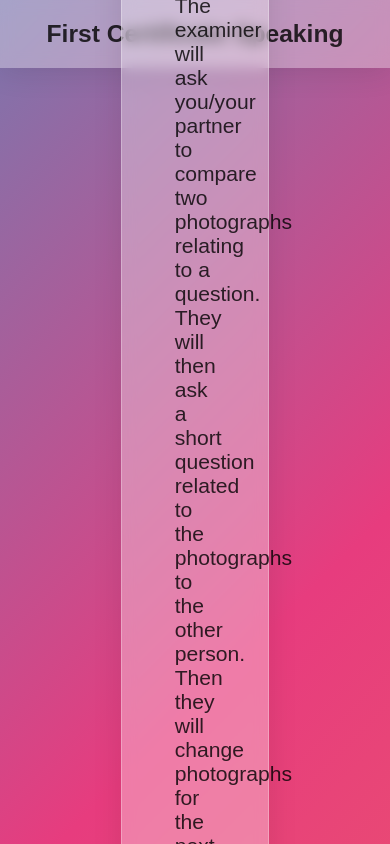
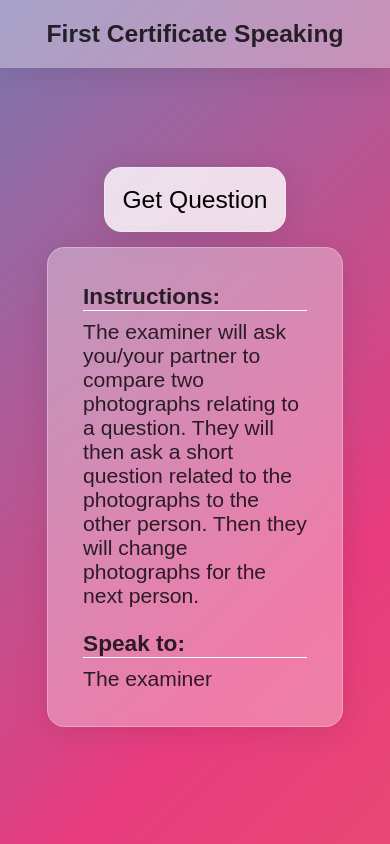
Before and after one commit to 11ac11/speakgen, a Next.js app: page /speaking2 in a window 390 px wide. Shown: the top 844 px of the page. Built offline with nearby package versions, Linux system fonts and the light colour scheme; a web font is replaced by a local one.

Commit message:
[CSS - Global]: container and instruction box made responsive

```diff
--- a/pages/speaking1.tsx
+++ b/pages/speaking1.tsx
@@ -1,7 +1,6 @@
 import { useEffect, useState } from 'react';
 import Questionbtn from '../components/questionbtn';
 import { part1 } from '../dataPart1';
-import styles from '../styles/speaking1.module.css';
 import Timer from '../components/timer';
 import Instructions from '../components/instructions';
 import Secondarybtn from '../components/secondarybtn';
@@ -65,7 +64,7 @@ export default function SpeakingOne() {
         <>
           {question ? (
             <div className="themeCont glass">
-              <p className={styles.themeText}>{theme}</p>
+              <p className="themeText">{theme}</p>
               <h2>{question}</h2>
             </div>
           ) : (
--- a/styles/globals.css
+++ b/styles/globals.css
@@ -26,7 +26,6 @@ main {
   max-width: 85%;
   margin: auto;
 }
-
 
 * {
   box-sizing: border-box;
@@ -181,3 +180,30 @@ button:hover::after, button:active::after {
 		background-position: 0% 50%;
 	}
 }
+
+@media only screen and (max-width: 1000px) {
+  .instructionBox {
+    max-width: 80%;
+    padding: 2rem;
+  }
+
+}
+
+@media only screen and (max-width: 768px) {
+
+}
+
+@media only screen and (max-width: 600px) {
+  h2 {
+    font-size: 1.6rem;
+  }
+
+  .themeCont {
+    width: 100%;
+    padding: 0.5rem;
+  }
+
+  .instructionBox {
+    max-width: 100%;
+  }
+}
```
Also changed, not shown: styles/speaking1.module.css (deleted, +0 -24 lines).
